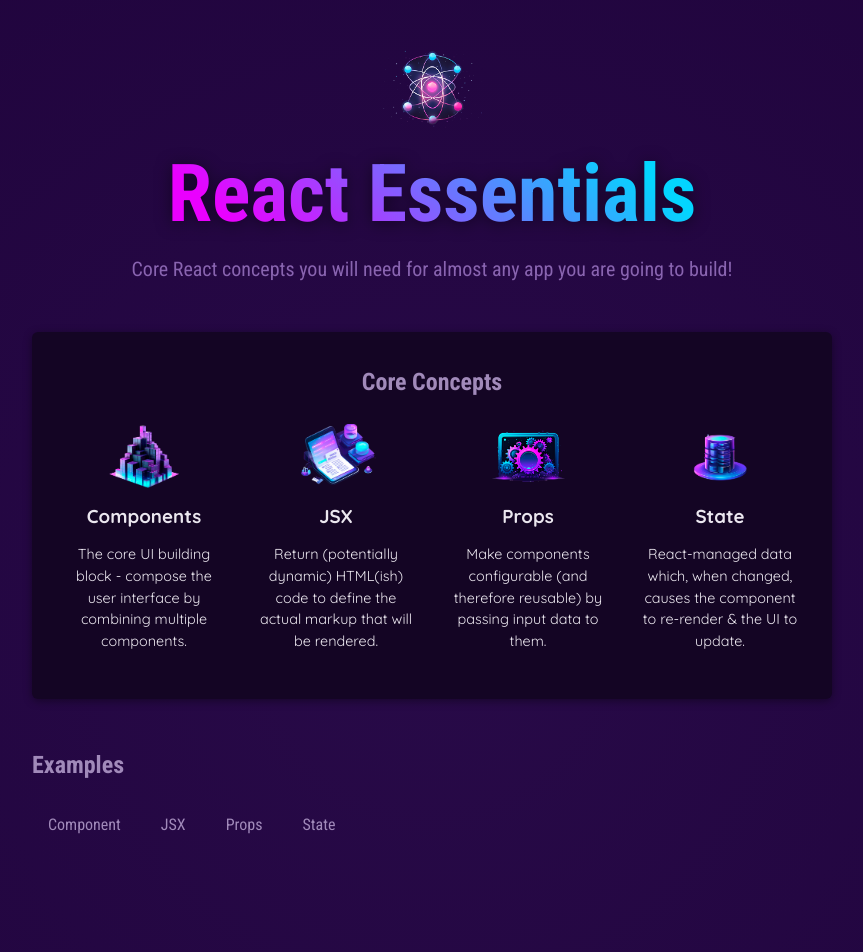
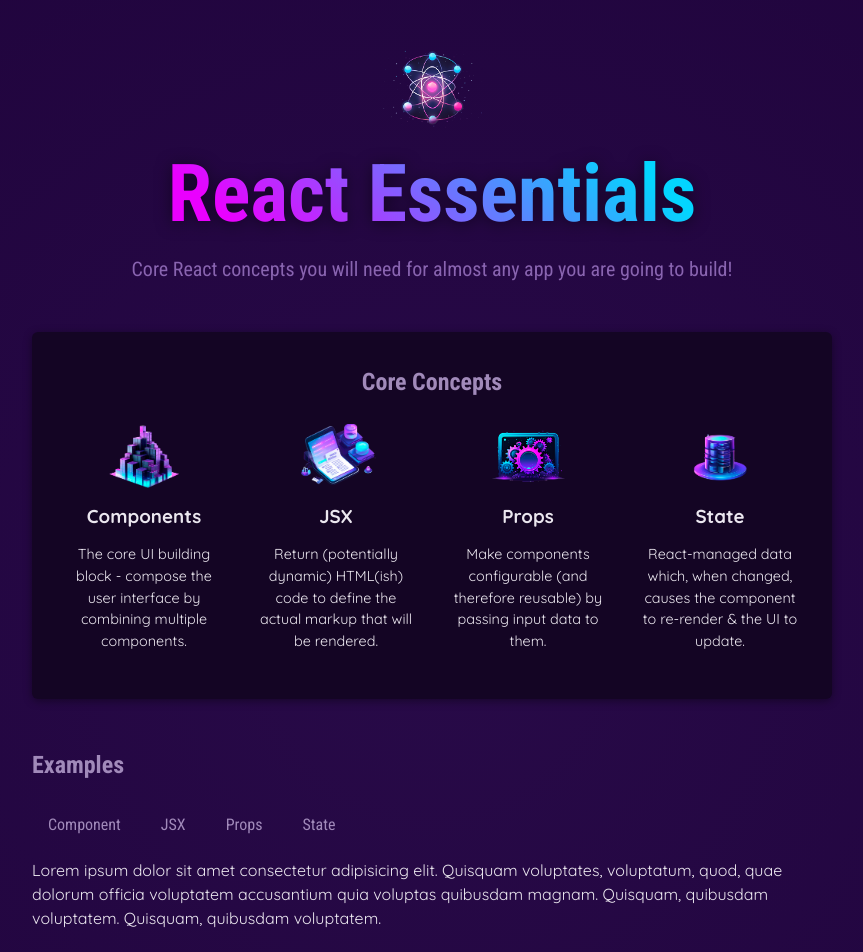
Before and after one commit to neertoon/REACT-COURSE-23, a React (Vite) app: page / in a window 1280 px wide. Shown: the top 952 px of the page, without its empty margins (208-1071 px from the left). Built offline with nearby package versions, Linux system fonts and the light colour scheme.

Commit message:
EVENTS - zdarzenia przekazywane przez atrybut do komponentu

```diff
--- a/src/App.jsx
+++ b/src/App.jsx
@@ -3,6 +3,10 @@
 import CoreConcept from "./components/CoreConcept";
 import TabButton from "./components/TabButton";
 function App() {
+    function handleSelect() {
+        console.log('click');
+    }
+
     return (
         <div>
             <Header></Header>
@@ -22,11 +26,19 @@
                 <section id="examples">
                     <h2>Examples</h2>
                     <menu>
-                        <TabButton>Component</TabButton>
-                        <TabButton>JSX</TabButton>
-                        <TabButton>Props</TabButton>
-                        <TabButton>State</TabButton>
+                        <TabButton onSelect={handleSelect}>Component</TabButton>
+                        <TabButton onSelect={handleSelect}>JSX</TabButton>
+                        <TabButton onSelect={handleSelect}>Props</TabButton>
+                        <TabButton onSelect={handleSelect}>State</TabButton>
                     </menu>
+                    <div className="tab-content">
+                        <p>
+                            Lorem ipsum dolor sit amet consectetur adipisicing elit. Quisquam
+                            voluptates, voluptatum, quod, quae dolorum officia voluptatem
+                            accusantium quia voluptas quibusdam magnam. Quisquam, quibusdam
+                            voluptatem. Quisquam, quibusdam voluptatem.
+                        </p>
+                    </div>
                 </section>
             </main>
         </div>
--- a/src/components/TabButton.jsx
+++ b/src/components/TabButton.jsx
@@ -1,12 +1,10 @@
-export default function TabButton(props) {
-    function handleClick() {
-        console.log('click');
-    }
+export default function TabButton({ children, onSelect }) {
+
 
     return (
         <li>
-            <button onClick={handleClick}>
-                {props.children}
+            <button onClick={onSelect}>
+                {children}
             </button>
         </li>
     );
```
